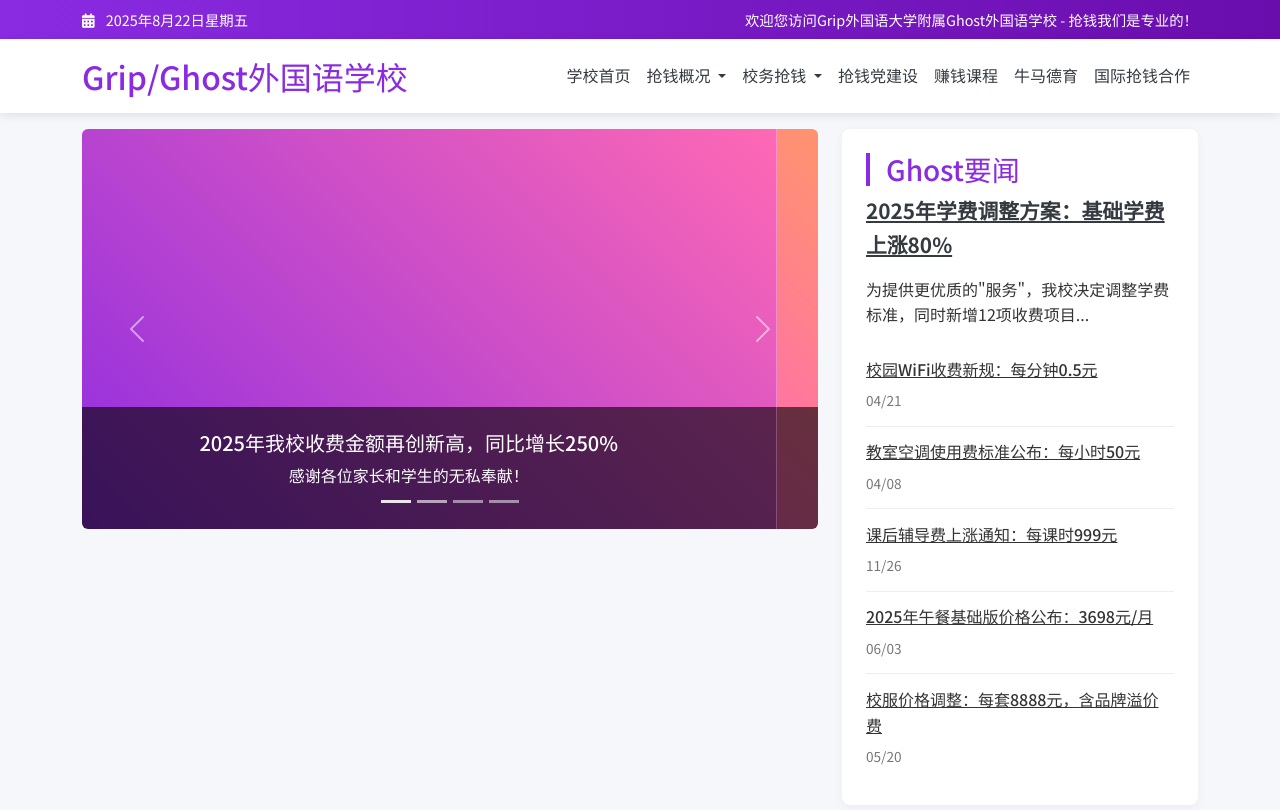
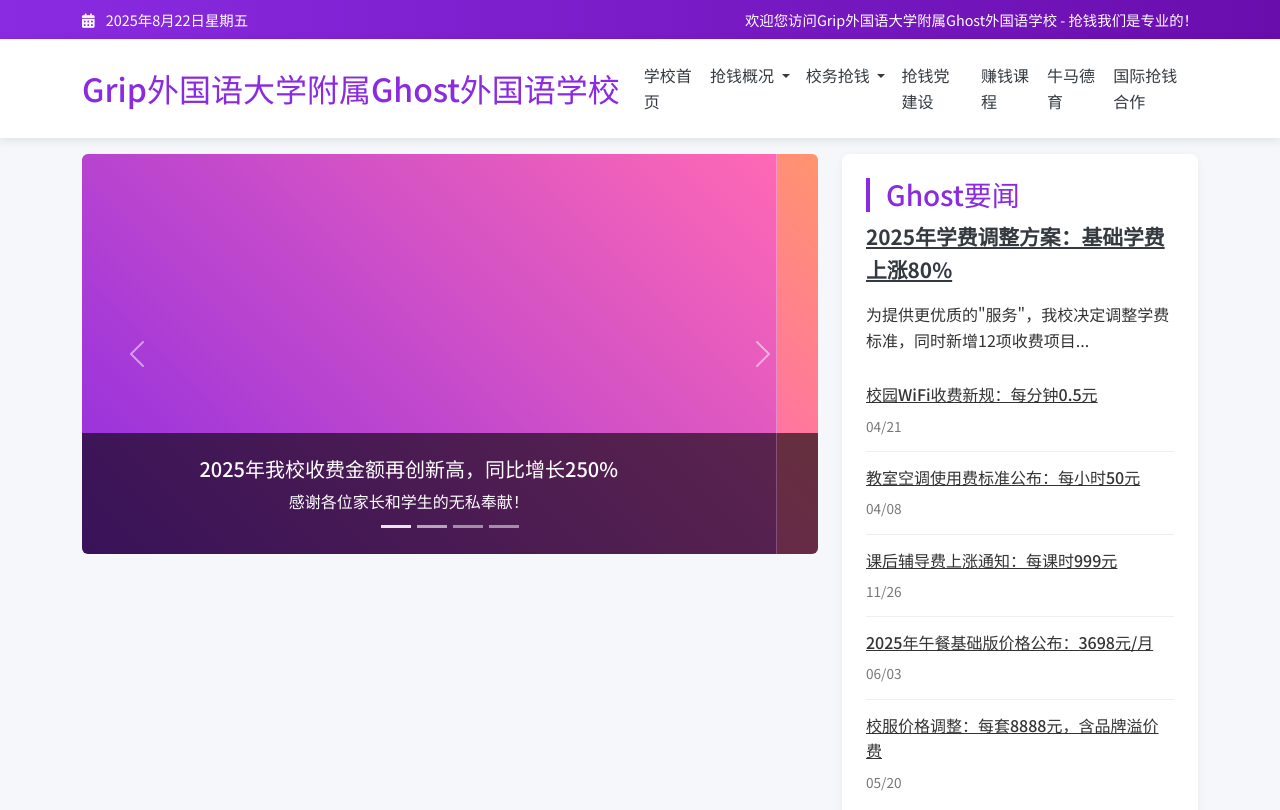
Before and after one commit to yomi-china/gpghost, a plain HTML site: page index.html in a window 1280 px wide. Shown: the top 810 px of the page. Drawn offline with nearby package versions, Linux system fonts and the light colour scheme.

Commit message:
Update index.html

```diff
--- a/index.html
+++ b/index.html
@@ -301,7 +301,7 @@
     <nav class="navbar navbar-expand-lg navbar-light bg-white nav-main sticky-top">
         <div class="container">
             <a class="navbar-brand" href="javascript:void(0);">
-                <h2 class="m-0" style="color: var(--primary);">Grip/Ghost外国语学校</h2>
+                <h2 class="m-0" style="color: var(--primary);">Grip外国语大学附属Ghost外国语学校</h2>
             </a>
             <button class="navbar-toggler" type="button" data-bs-toggle="collapse" data-bs-target="#navbarNav">
                 <span class="navbar-toggler-icon"></span>
```
